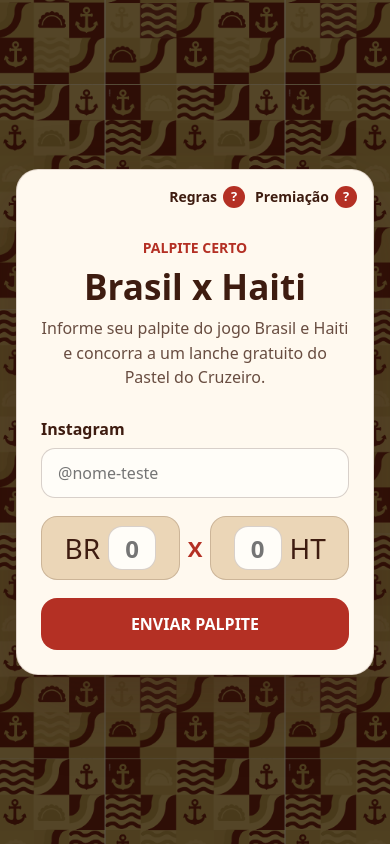
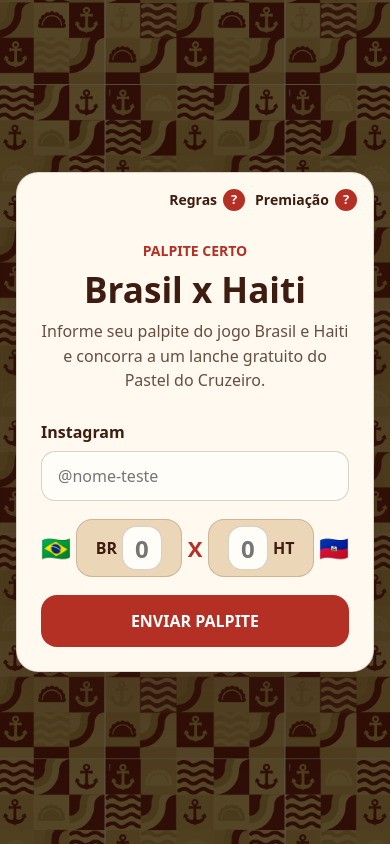
Before and after one commit to delivery-cruzeiro/cup-pool, a React (Vite) app: page / in a window 390 px wide. Built offline with nearby package versions, Linux system fonts and the light colour scheme.

Commit message:
feat: add score flags to cup poll

```diff
--- a/src/CupPollApp.tsx
+++ b/src/CupPollApp.tsx
@@ -175,8 +175,14 @@ export function CupPollApp() {
 					</label>
 
 					<div className="score-field" aria-label="Placar do jogo">
+						<div className="score-team score-team--home">
+							<span className="score-flag" aria-hidden="true">
+								🇧🇷
+							</span>
 							<label className="score-input">
-							<span aria-hidden="true">BR</span>
+								<span className="score-code" aria-hidden="true">
+									BR
+								</span>
 								<input
 									aria-label="Gols do Brasil"
 									inputMode="numeric"
@@ -188,7 +194,9 @@ export function CupPollApp() {
 									value={brScore}
 								/>
 							</label>
+						</div>
 						<strong className="score-separator">X</strong>
+						<div className="score-team score-team--away">
 							<label className="score-input">
 								<input
 									aria-label="Gols do Haiti"
@@ -200,8 +208,14 @@ export function CupPollApp() {
 									type="text"
 									value={htScore}
 								/>
-							<span aria-hidden="true">HT</span>
+								<span className="score-code" aria-hidden="true">
+									HT
+								</span>
 							</label>
+							<span className="score-flag" aria-hidden="true">
+								🇭🇹
+							</span>
+						</div>
 					</div>
 
 					<button className="submit-button" disabled={isSubmitting} type="submit">
--- a/src/styles.css
+++ b/src/styles.css
@@ -232,8 +232,25 @@ input {
 .score-field {
 	align-items: center;
 	display: grid;
-	gap: 12px;
+	gap: 10px;
 	grid-template-columns: minmax(0, 1fr) auto minmax(0, 1fr);
+}
+
+.score-team {
+	align-items: center;
+	display: flex;
+	gap: 8px;
+	min-width: 0;
+}
+
+.score-team--away {
+	justify-content: flex-end;
+}
+
+.score-flag {
+	flex: 0 0 auto;
+	font-size: 30px;
+	line-height: 1;
 }
 
 .score-input {
@@ -242,14 +259,18 @@ input {
 	border: 1px solid rgba(62, 28, 16, 0.18);
 	border-radius: 16px;
 	display: flex;
-	gap: 8px;
+	flex: 1 1 auto;
+	gap: 7px;
 	justify-content: center;
+	min-width: 0;
 	min-height: 64px;
-	padding: 8px;
+	padding: 8px 7px;
 }
 
-.score-input span {
-	font-size: 28px;
+.score-code {
+	color: var(--theme-color-accent);
+	font-size: 18px;
+	font-weight: 900;
 	line-height: 1;
 }
 
@@ -327,6 +348,28 @@ input {
 	}
 
 	.score-field {
-		gap: 8px;
+		gap: 6px;
+	}
+
+	.score-team {
+		gap: 5px;
+	}
+
+	.score-flag {
+		font-size: 24px;
+	}
+
+	.score-input {
+		gap: 5px;
+		min-height: 58px;
+		padding: 6px 5px;
+	}
+
+	.score-code {
+		font-size: 16px;
+	}
+
+	.score-input input {
+		width: 40px;
 	}
 }
```
Lines whose indentation alone changed are shown as unchanged.
